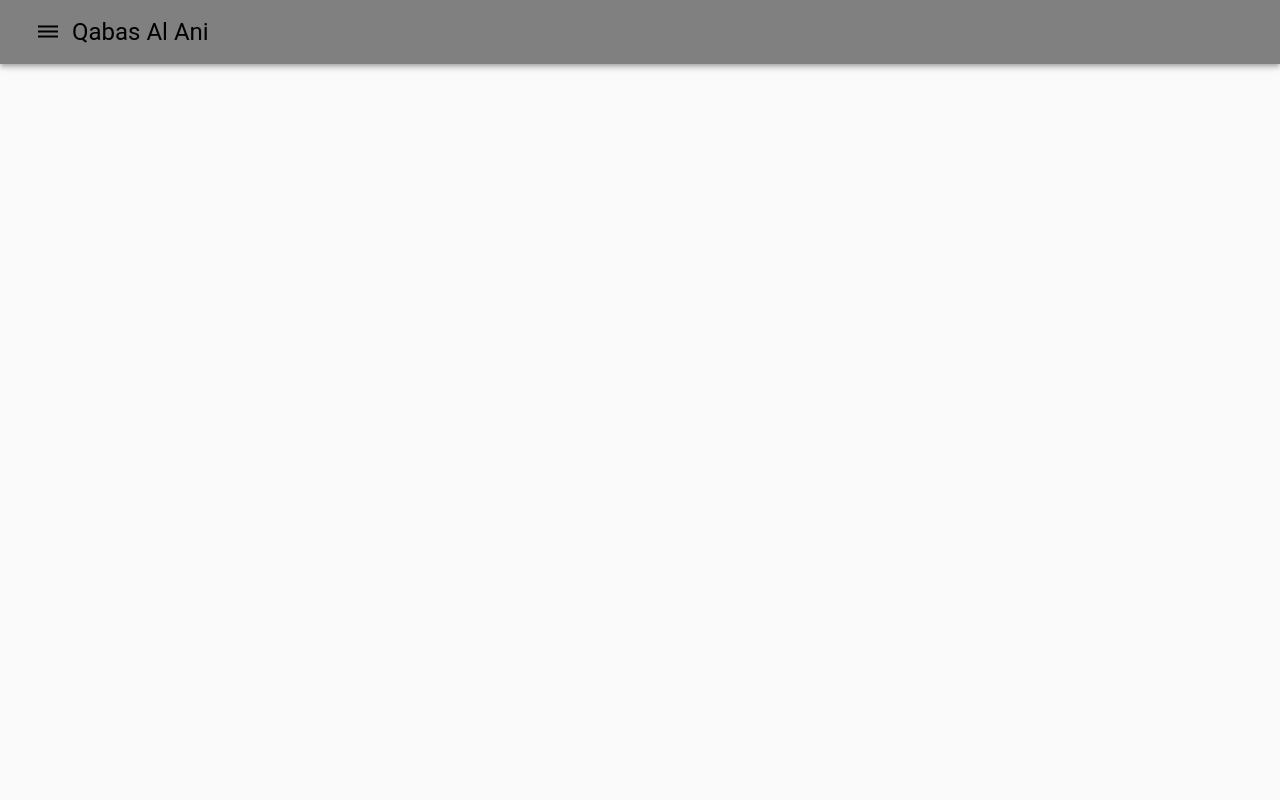
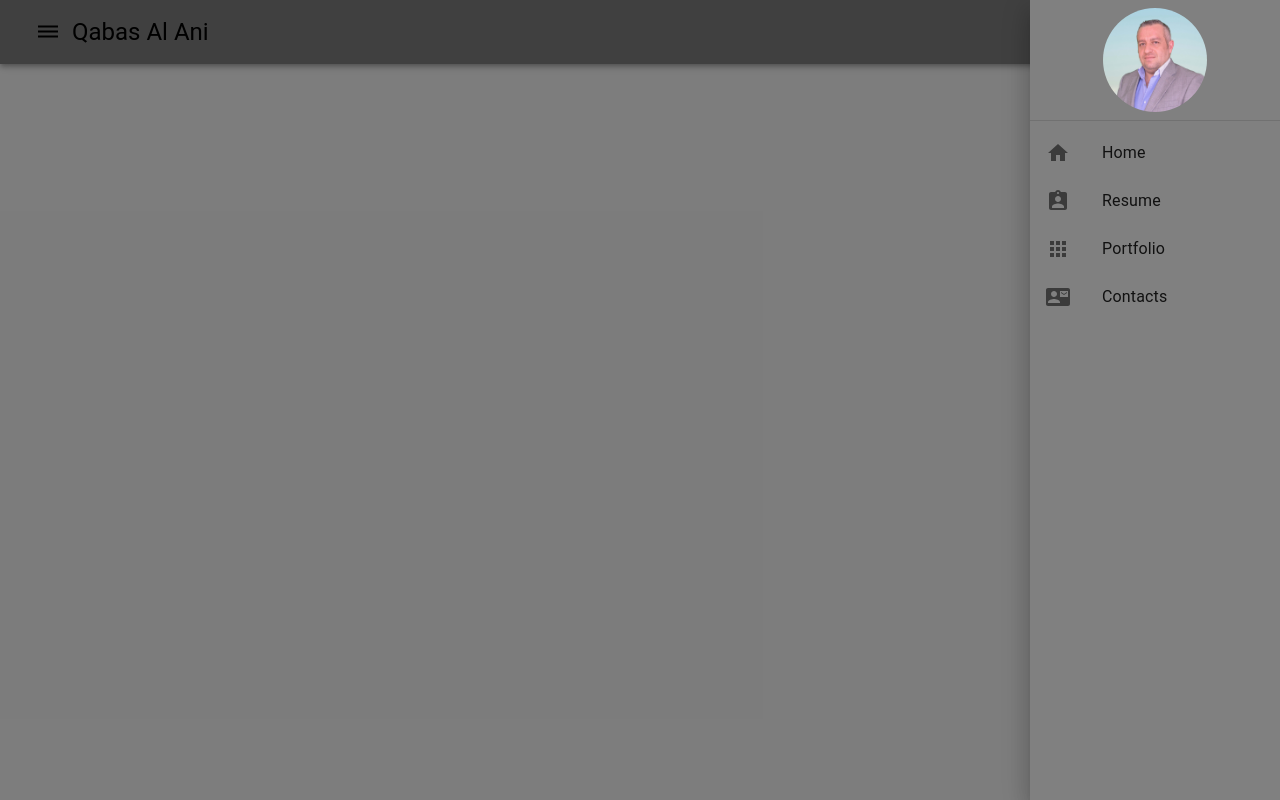
Before and after one commit to Qabas-al-ani/Personal_portfolio, a React (Create React App) app: page / in a window 1280 px wide. Both pictures are taken after a click on the button 48 px from the left and 32 px from the top of the page. Built offline with nearby package versions, Linux system fonts and the light colour scheme.

Commit message:
added toggle right and left to my web page so it slides in and out

```diff
--- a/src/components/Navbar.js
+++ b/src/components/Navbar.js
@@ -1,5 +1,6 @@
-import React, {useState} from "react";
+import React, { useState } from "react";
 import { makeStyles } from "@material-ui/core/styles";
+import MobilRightMenuSlider from "@material-ui/core/Drawer";
 import {
   AppBar,
   Toolbar,
@@ -26,7 +27,7 @@
   menuSliderContainer: {
     width: 250,
     background: "gray",
-    height: "30rem",
+    height: "100%",
   },
   avatar: {
     display: "block",
@@ -58,12 +59,21 @@
 const Navbar = () => {
   const [state, setState] = useState({
     right: false,
-  })
+  });
+
+  const toggleSlider = (slider, open) => () => {
+    setState({ ...state, [slider]: open });
+  };
+
   const classes = useStyles();
 
   const sideList = slider => (
+    <Box
+    className={classes.menuSliderContainer}
+    component="div"
+    onClick={toggleSlider(slider, false)}
 
-    <Box className={classes.menuSliderContainer} component="div">
+    >
       <Avatar className={classes.avatar} src={avatar} alt="Qabas Al Ani" />
       <Divider />
       <List>
@@ -87,12 +97,15 @@
       <Box component="nav">
         <AppBar position="static" style={{ background: "gray" }}>
           <Toolbar>
-            <IconButton>
+            <IconButton onClick={toggleSlider("right", true)}>
               <Dehaze style={{ color: "black" }} />
             </IconButton>
             <Typography variant="h5" style={{ color: "black" }}>
               Qabas Al Ani
             </Typography>
+            <MobilRightMenuSlider anchor="right" open={state.right} onClose={toggleSlider("right", false)}>
+              {sideList("right")}
+            </MobilRightMenuSlider>
           </Toolbar>
         </AppBar>
       </Box>
```
